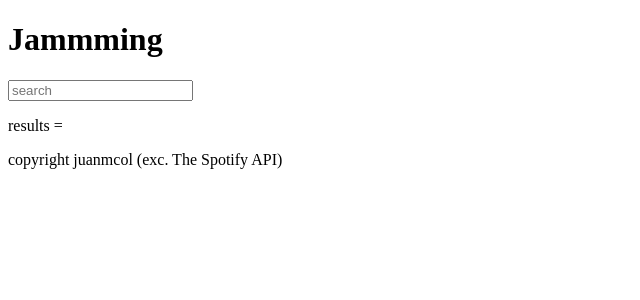
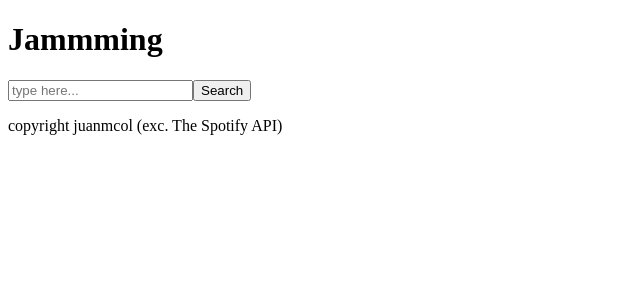
Before and after one commit to juanmcol/jammming, a React (Vite) app: page / in a window 1280 px wide. Shown: the top 300 px of the page, without its empty margins (0-640 px from the left). Built offline with nearby package versions, Linux system fonts and the light colour scheme.

Commit message:
Add a search button to load in new results.

```diff
--- a/src/components/Main.jsx
+++ b/src/components/Main.jsx
@@ -16,7 +16,7 @@ function Main() {
 
     return (
         <main>
-            <SearchBar search={search} setSearch={setSearch}/>
+            <SearchBar setSearch={setSearch}/>
             <SearchResults results={search}/>
         </main>
     );
--- a/src/components/cont/SearchBar.jsx
+++ b/src/components/cont/SearchBar.jsx
@@ -1,13 +1,13 @@
-import {useState} from 'react';
-
-function SearchBar({search, setSearch}) {
-    const handleSearch = (e) => {
-        setSearch(e.target.value);
+function SearchBar({setSearch}) {
+    const handleSearch = () => {
+        setSearch(document.getElementById("search-bar").value);
     };
 
     return (
-        <input type="text" className="search-bar" placeholder="search"
-        value={search} onChange={handleSearch}></input>
+        <>
+            <input id="search-bar" type="search" placeholder="type here..."></input>
+            <button onClick={handleSearch}>Search</button>
+        </>
     );
 }
 
--- a/src/components/cont/SearchResults.jsx
+++ b/src/components/cont/SearchResults.jsx
@@ -1,8 +1,7 @@
 function SearchResults({results}) {
-
     return (
         <>
-            <p>results = {results}</p>
+            <p>{results}</p>
         </>
     );
 }
```
